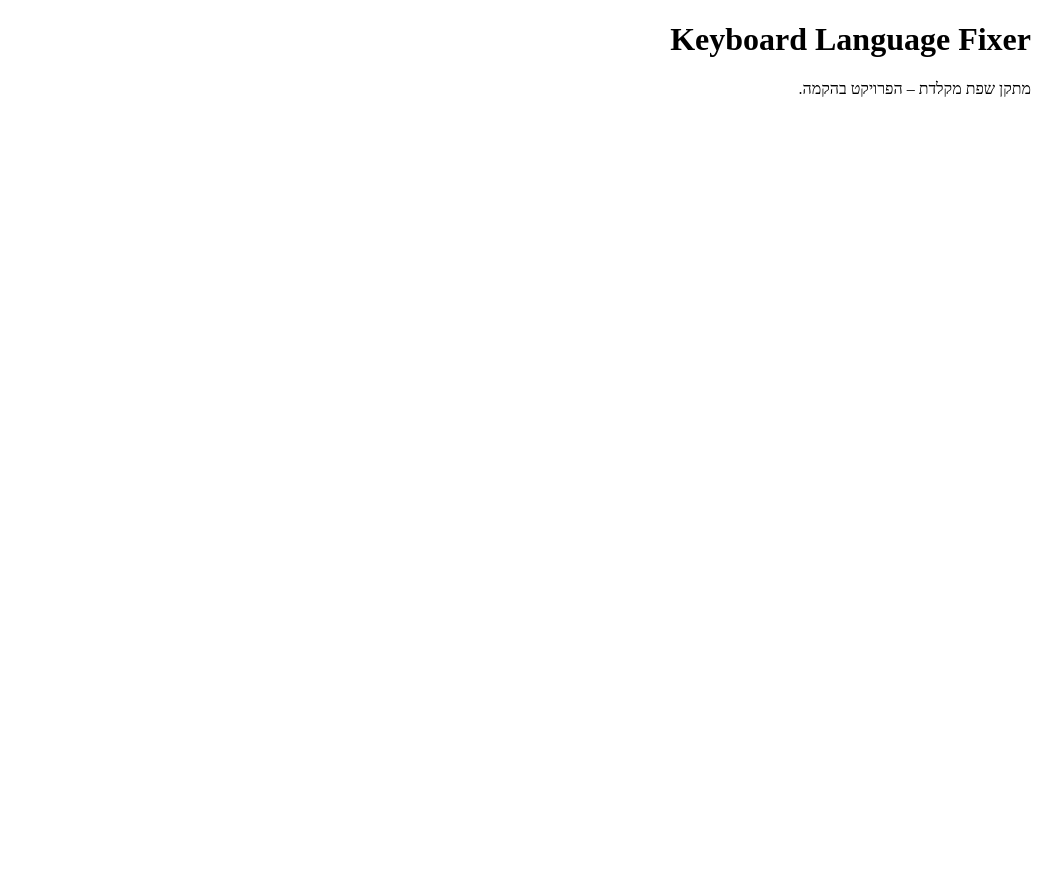
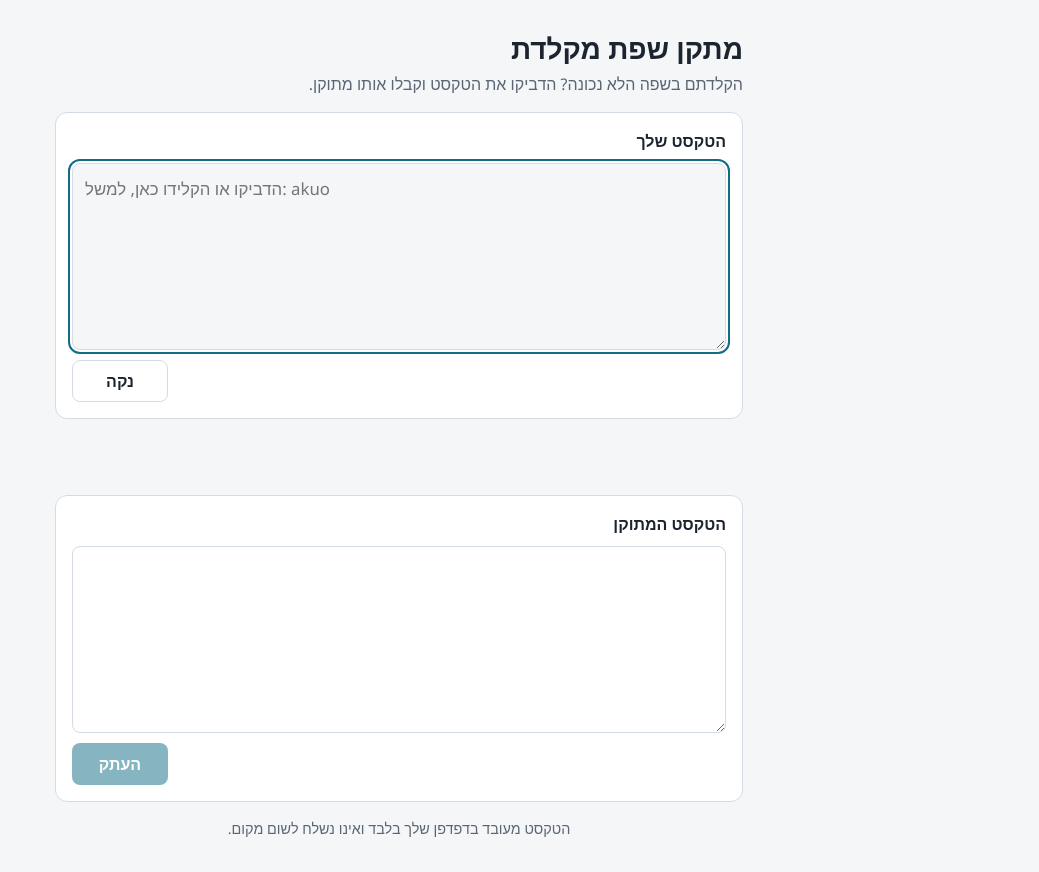
Before and after one commit to hs5161/keyboard-language-fixer, a plain HTML site: page index.html in a window 1280 px wide. Shown: the whole page, without its empty margins (241-1280 px from the left). Before the commit the page ends 800 px from the top, so only its background shows below. Drawn offline with Linux system fonts and the light colour scheme.

Commit message:
Add user interface with live text fixing

```diff
--- a/index.html
+++ b/index.html
@@ -3,13 +3,53 @@
   <head>
     <meta charset="utf-8" />
     <meta name="viewport" content="width=device-width, initial-scale=1" />
+    <meta name="color-scheme" content="light dark" />
     <title>Keyboard Language Fixer</title>
+    <link rel="stylesheet" href="./src/ui/styles.css" />
   </head>
   <body>
-    <main id="app">
-      <h1>Keyboard Language Fixer</h1>
-      <p>מתקן שפת מקלדת – הפרויקט בהקמה.</p>
+    <main class="app">
+      <header class="app-header">
+        <h1>מתקן שפת מקלדת</h1>
+        <p class="tagline">
+          הקלדתם בשפה הלא נכונה? הדביקו את הטקסט וקבלו אותו מתוקן.
+        </p>
+      </header>
+
+      <section class="panel">
+        <label class="panel-label" for="input-text">הטקסט שלך</label>
+        <textarea
+          id="input-text"
+          dir="auto"
+          rows="6"
+          spellcheck="false"
+          autofocus
+          placeholder="הדביקו או הקלידו כאן, למשל: akuo"
+        ></textarea>
+        <div class="panel-actions">
+          <button id="clear-button" type="button" class="button button-secondary">
+            נקה
+          </button>
+        </div>
+      </section>
+
+      <p id="status" class="status" role="status" aria-live="polite"></p>
+
+      <section class="panel">
+        <label class="panel-label" for="output-text">הטקסט המתוקן</label>
+        <textarea id="output-text" dir="auto" rows="6" readonly></textarea>
+        <div class="panel-actions">
+          <button id="copy-button" type="button" class="button button-primary" disabled>
+            העתק
+          </button>
+        </div>
+      </section>
+
+      <footer class="app-footer">
+        הטקסט מעובד בדפדפן שלך בלבד ואינו נשלח לשום מקום.
+      </footer>
     </main>
+
     <script type="module" src="./src/main.js"></script>
   </body>
 </html>
--- a/src/main.js
+++ b/src/main.js
@@ -1,8 +1,10 @@
 /**
  * Application entry point.
  *
- * Wires the user interface (src/ui) to the core logic (src/core).
- * Both layers are added in later development stages.
+ * Starts the user interface (src/ui), which in turn uses the core logic
+ * (src/core).
  */
 
-document.documentElement.dataset.appLoaded = "true";
+import { initApp } from "./ui/app.js";
+
+initApp();
--- /dev/null
+++ b/src/ui/app.js
@@ -0,0 +1,106 @@
+/**
+ * User interface logic.
+ *
+ * Connects the page elements to the core fix() function. This file knows
+ * about the page; the core knows nothing about it.
+ */
+
+import { fix, FixAction } from "../core/fixer.js";
+
+/** How long the "copied" confirmation stays on the copy button. */
+const COPIED_FEEDBACK_MS = 2000;
+
+/** Status line text for each outcome of fix(). */
+const STATUS_MESSAGES = Object.freeze({
+  [FixAction.NONE]: "הטקסט נראה תקין, לא בוצע שינוי.",
+  [FixAction.EN_TO_HE]: "זוהה טקסט שהוקלד באנגלית במקום בעברית, והוא תוקן.",
+  [FixAction.HE_TO_EN]: "זוהה טקסט שהוקלד בעברית במקום באנגלית, והוא תוקן.",
+  [FixAction.MIXED]: "זוהו ותוקנו שורות בשני הכיוונים.",
+});
+
+const COPY_LABEL = "העתק";
+const COPIED_LABEL = "הועתק ✓";
+const COPY_FAILED_MESSAGE = "ההעתקה נכשלה. אפשר לסמן את הטקסט ולהעתיק ידנית.";
+
+/**
+ * Starts the application on the current page.
+ * @throws {Error} When a required page element is missing.
+ */
+export function initApp() {
+  const input = /** @type {HTMLTextAreaElement} */ (requireElement("input-text"));
+  const output = /** @type {HTMLTextAreaElement} */ (requireElement("output-text"));
+  const status = requireElement("status");
+  const copyButton = /** @type {HTMLButtonElement} */ (requireElement("copy-button"));
+  const clearButton = /** @type {HTMLButtonElement} */ (requireElement("clear-button"));
+
+  /** @type {number | undefined} */
+  let copiedTimer;
+
+  function resetCopyButton() {
+    window.clearTimeout(copiedTimer);
+    copyButton.textContent = COPY_LABEL;
+  }
+
+  /**
+   * @param {string} message
+   * @param {"fixed" | "unchanged" | "error" | ""} state
+   */
+  function showStatus(message, state) {
+    status.textContent = message;
+    status.dataset.state = state;
+  }
+
+  function update() {
+    resetCopyButton();
+    const text = input.value;
+
+    if (text.trim() === "") {
+      output.value = "";
+      copyButton.disabled = true;
+      showStatus("", "");
+      return;
+    }
+
+    const result = fix(text);
+    output.value = result.text;
+    copyButton.disabled = false;
+    showStatus(STATUS_MESSAGES[result.action], result.changed ? "fixed" : "unchanged");
+  }
+
+  async function copyOutput() {
+    try {
+      await navigator.clipboard.writeText(output.value);
+      copyButton.textContent = COPIED_LABEL;
+      copiedTimer = window.setTimeout(resetCopyButton, COPIED_FEEDBACK_MS);
+    } catch {
+      // Clipboard access can be blocked by the browser; let the user copy by hand.
+      output.select();
+      showStatus(COPY_FAILED_MESSAGE, "error");
+    }
+  }
+
+  function clearAll() {
+    input.value = "";
+    update();
+    input.focus();
+  }
+
+  input.addEventListener("input", update);
+  copyButton.addEventListener("click", copyOutput);
+  clearButton.addEventListener("click", clearAll);
+
+  // The browser may restore text into the field after a page reload.
+  update();
+}
+
+/**
+ * @param {string} id
+ * @returns {HTMLElement}
+ */
+function requireElement(id) {
+  const element = document.getElementById(id);
+  if (!element) {
+    throw new Error(`Missing page element: #${id}`);
+  }
+  return element;
+}
--- /dev/null
+++ b/src/ui/styles.css
@@ -0,0 +1,186 @@
+/* Design tokens: light theme by default, dark theme follows the system. */
+:root {
+  --color-background: #f4f6f8;
+  --color-surface: #ffffff;
+  --color-text: #1c2430;
+  --color-text-muted: #5b6675;
+  --color-border: #d5dbe3;
+  --color-accent: #0f6e84;
+  --color-accent-hover: #0b5769;
+  --color-on-accent: #ffffff;
+  --color-success-background: #e3f4ea;
+  --color-success-text: #17603a;
+  --color-neutral-background: #e9edf2;
+  --color-neutral-text: #44505f;
+  --color-error-background: #fbe6e4;
+  --color-error-text: #9b2c22;
+
+  --radius: 12px;
+  --space: 16px;
+  --font-family: "Segoe UI", "Arial Hebrew", Arial, system-ui, sans-serif;
+}
+
+@media (prefers-color-scheme: dark) {
+  :root {
+    --color-background: #12171d;
+    --color-surface: #1c232c;
+    --color-text: #e8edf3;
+    --color-text-muted: #9aa6b5;
+    --color-border: #313b48;
+    --color-accent: #3fb2cc;
+    --color-accent-hover: #63c4da;
+    --color-on-accent: #0c1318;
+    --color-success-background: #173526;
+    --color-success-text: #8fd9ad;
+    --color-neutral-background: #252e39;
+    --color-neutral-text: #b4bfcc;
+    --color-error-background: #3d1d1a;
+    --color-error-text: #f2a79f;
+  }
+}
+
+*,
+*::before,
+*::after {
+  box-sizing: border-box;
+}
+
+body {
+  margin: 0;
+  background: var(--color-background);
+  color: var(--color-text);
+  font-family: var(--font-family);
+  font-size: 16px;
+  line-height: 1.5;
+}
+
+.app {
+  max-width: 720px;
+  margin: 0 auto;
+  padding: calc(var(--space) * 2) var(--space);
+  display: flex;
+  flex-direction: column;
+  gap: var(--space);
+}
+
+.app-header h1 {
+  margin: 0;
+  font-size: 1.75rem;
+  line-height: 1.2;
+}
+
+.tagline {
+  margin: 6px 0 0;
+  color: var(--color-text-muted);
+}
+
+.panel {
+  background: var(--color-surface);
+  border: 1px solid var(--color-border);
+  border-radius: var(--radius);
+  padding: var(--space);
+  display: flex;
+  flex-direction: column;
+  gap: 10px;
+}
+
+.panel-label {
+  font-weight: 600;
+}
+
+textarea {
+  width: 100%;
+  min-height: 130px;
+  resize: vertical;
+  padding: 12px;
+  border: 1px solid var(--color-border);
+  border-radius: 8px;
+  background: var(--color-background);
+  color: var(--color-text);
+  font-family: inherit;
+  font-size: 1.05rem;
+  line-height: 1.6;
+}
+
+textarea:focus-visible,
+.button:focus-visible {
+  outline: 2px solid var(--color-accent);
+  outline-offset: 2px;
+}
+
+textarea[readonly] {
+  background: var(--color-surface);
+}
+
+.panel-actions {
+  display: flex;
+  justify-content: flex-end;
+  gap: 8px;
+}
+
+.button {
+  min-width: 96px;
+  padding: 9px 18px;
+  border-radius: 8px;
+  border: 1px solid transparent;
+  font-family: inherit;
+  font-size: 1rem;
+  font-weight: 600;
+  cursor: pointer;
+  transition: background-color 0.15s ease;
+}
+
+.button:disabled {
+  opacity: 0.5;
+  cursor: not-allowed;
+}
+
+.button-primary {
+  background: var(--color-accent);
+  color: var(--color-on-accent);
+}
+
+.button-primary:hover:not(:disabled) {
+  background: var(--color-accent-hover);
+}
+
+.button-secondary {
+  background: transparent;
+  border-color: var(--color-border);
+  color: var(--color-text);
+}
+
+.button-secondary:hover:not(:disabled) {
+  background: var(--color-neutral-background);
+}
+
+/* The status line keeps its height when empty so the layout does not jump. */
+.status {
+  margin: 0;
+  min-height: 44px;
+  padding: 10px 14px;
+  border-radius: 8px;
+  display: flex;
+  align-items: center;
+}
+
+.status[data-state="fixed"] {
+  background: var(--color-success-background);
+  color: var(--color-success-text);
+}
+
+.status[data-state="unchanged"] {
+  background: var(--color-neutral-background);
+  color: var(--color-neutral-text);
+}
+
+.status[data-state="error"] {
+  background: var(--color-error-background);
+  color: var(--color-error-text);
+}
+
+.app-footer {
+  color: var(--color-text-muted);
+  font-size: 0.9rem;
+  text-align: center;
+}
```
Also changed, not shown: 1 other file.
